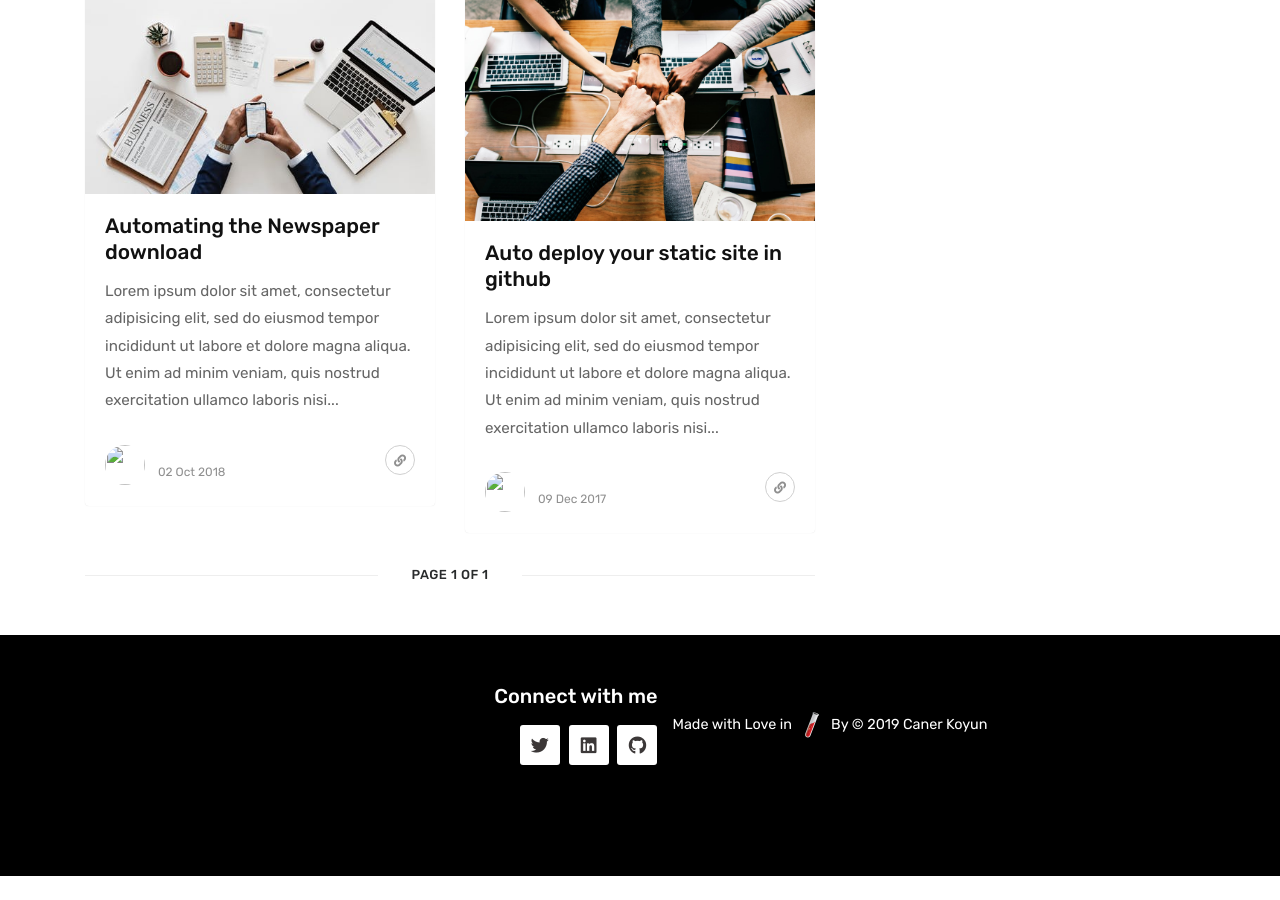
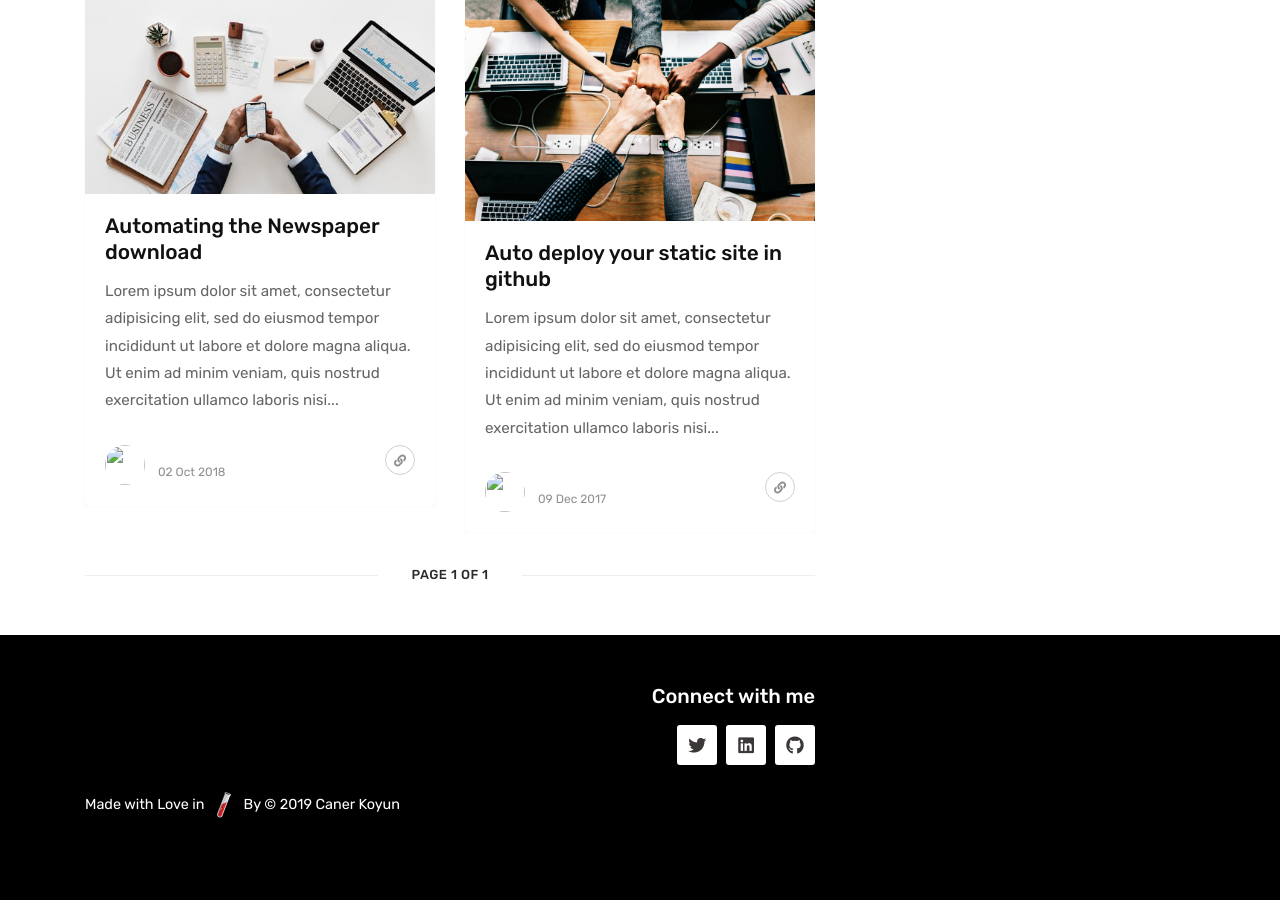
Before and after one commit to Canerkynn/CanerKynn.github.io, a Jekyll site: the page built from index.html, in a window 1280 px wide and 900 px high, scrolled down 1180 px. Built offline with Jekyll 4.4.1, drawn with Linux system fonts in a browser that asks for light colours; nearby versions of some CDN libraries; the list of posts is cut into pages by our own code; before the commit the page ends 2056 px from its top, so only the background shows below that.

Commit message:
Update default.html

```diff
--- a/_layouts/default.html
+++ b/_layouts/default.html
@@ -108,22 +108,19 @@
     <div class="beforefooter">
         <div class="container">
             <div class="row justify-content-center">
-
                 <div class="col-md-4 text-right footersocial">
                     <h5>Connect with me</h5>
-
                      <a href="https://twitter.com" target="_blank"><i class="fab fa-twitter"></i></a>
                      <a href="https://pinterest.com" target="_blank"><i class="fab fa-linkedin"></i></a>
                      <a href="https://github.com" target="_blank"><i class="fab fa-github"></i></a>
-                </div>
-
-                <div class="copyright">
+              </div>
+            </div>
+            <div class="copyright">
                     <p class="pull-left">
                     Made with Love in <a href="https://jekyllrb.com" target="_blank"><img src="/assets/images/jekyll.png" width="32px" height="32px" /></a>
                     By  ©  {{ site.time | date: "%Y" }} {{ site.name }}
                    </p>
-                 </div>
-            </div>
+           </div>
         </div>
     </div>
 
```
